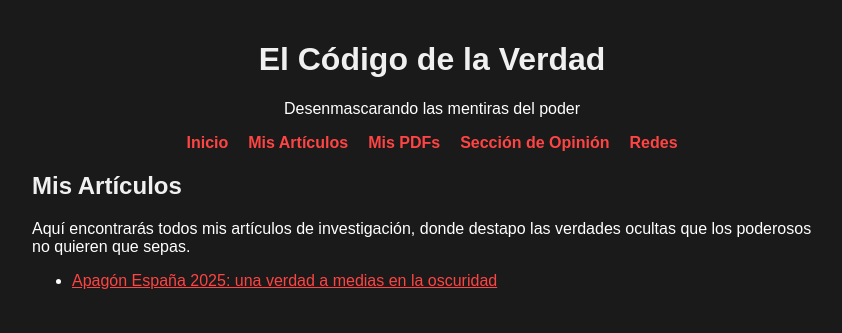
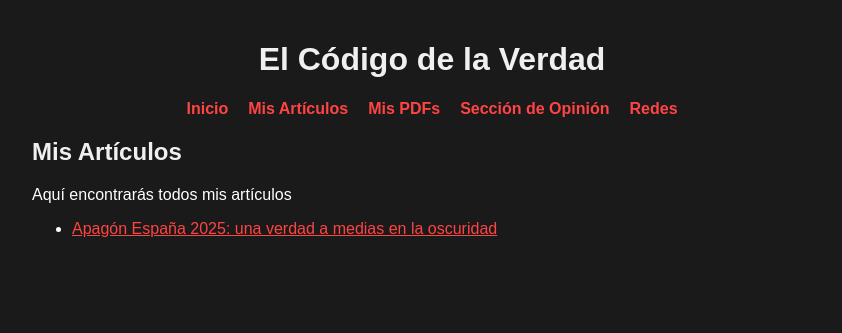
Before and after one commit to Federico9601/VillaTraful, a plain HTML site: page articulos.html in a window 1280 px wide. Shown: the whole page, without its empty margins (208-1050 px from the left). Drawn offline with Linux system fonts and the light colour scheme.

Commit message:
Update articulos.html

```diff
--- a/articulos.html
+++ b/articulos.html
@@ -11,7 +11,6 @@
 <body>
     <header>
         <h1>El Código de la Verdad</h1>
-        <p>Desenmascarando las mentiras del poder</p>
         <nav>
             <ul>
                 <li><a href="index.html">Inicio</a></li>
@@ -25,7 +24,7 @@
 
     <section id="articulos">
         <h2>Mis Artículos</h2>
-        <p>Aquí encontrarás todos mis artículos de investigación, donde destapo las verdades ocultas que los poderosos no quieren que sepas.</p>
+        <p>Aquí encontrarás todos mis artículos</p>
         <ul>
             <li><a href="apagon-espana-2025.html">Apagón España 2025: una verdad a medias en la oscuridad</a></li>
             <!-- Añade más artículos aquí cuando los tengas -->
```
